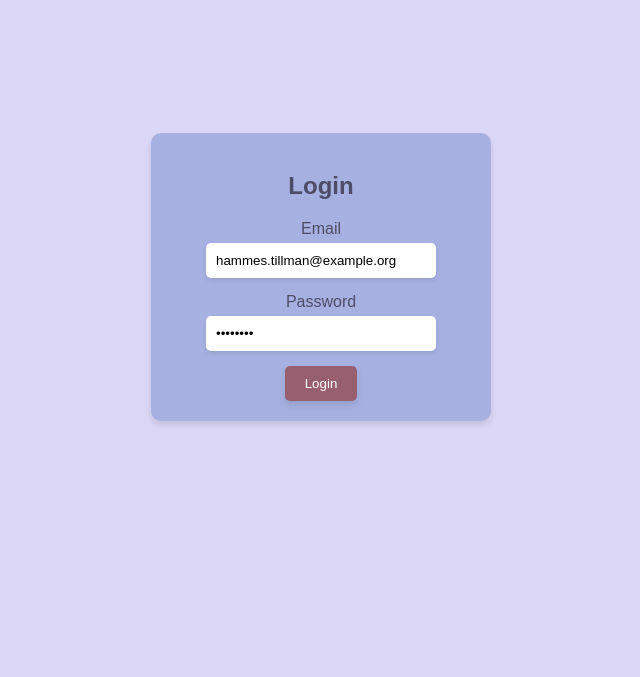
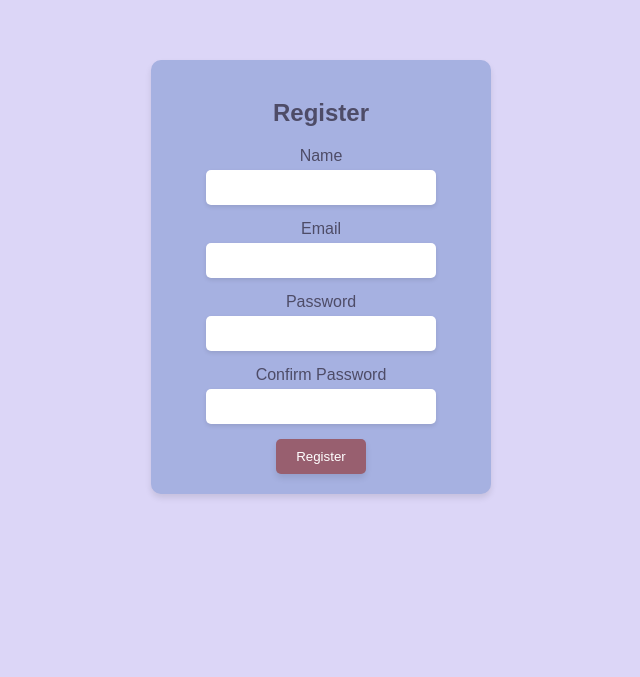
Before and after one commit to elab-development/internet-tehnologije-projekat-appzaprikazdogadjaja_2020_0315, a React (Create React App) app in the folder frontend/: page / in a window 1280 px wide. Shown: the part 123-800 px from the top of the page, without its empty margins (319-959 px from the left). Built offline with nearby package versions, Linux system fonts and the light colour scheme; no server answers.

Commit message:
kreirana komnponenta za registraciju

```diff
--- a/frontend/src/App.js
+++ b/frontend/src/App.js
@@ -2,10 +2,12 @@ import logo from './logo.svg';
 import './App.css';
 import HomePage from './Pocetna/HomePage';
 import Login from './Autorizacija/Login';
+import Register from './Autorizacija/Register';
 
 function App() {
   return (
     <div className="App">
+      <Register></Register>
         <Login />
       <HomePage></HomePage>
     </div>
--- /dev/null
+++ b/frontend/src/Autorizacija/Register.css
@@ -0,0 +1,60 @@
+
+.register-page {
+    display: flex;
+    justify-content: center;
+    align-items: center;
+    height: 100vh;
+    background-color: #dcd6f7;
+}
+
+.register-container {
+    background-color: #a6b1e1;
+    padding: 20px;
+    border-radius: 10px;
+    box-shadow: 0 4px 6px rgba(0, 0, 0, 0.1);
+    text-align: center;
+    width: 300px;
+    color: #4e4c67;
+}
+
+.register-container h2 {
+    margin-bottom: 20px;
+}
+
+.form-group {
+    margin-bottom: 15px;
+}
+
+.form-group label {
+    display: block;
+    margin-bottom: 5px;
+    color: #4e4c67;
+}
+
+.form-group input {
+    width: 70%;
+    padding: 10px;
+    border: none;
+    border-radius: 5px;
+    box-shadow: 0 2px 4px rgba(0, 0, 0, 0.1);
+}
+
+.error {
+    color: #985f6f;
+    margin-bottom: 10px;
+}
+
+button {
+    background-color: #985f6f;
+    color: #fff;
+    padding: 10px 20px;
+    border: none;
+    border-radius: 5px;
+    cursor: pointer;
+    box-shadow: 0 4px 6px rgba(0, 0, 0, 0.1);
+    transition: background-color 0.3s ease;
+}
+
+button:hover {
+    background-color: #b4869f;
+}
--- /dev/null
+++ b/frontend/src/Autorizacija/Register.jsx
@@ -0,0 +1,85 @@
+
+import React, { useState } from 'react';
+import axios from 'axios';
+import './Register.css';
+
+const Register = () => {
+    const [name, setName] = useState('');
+    const [email, setEmail] = useState('');
+    const [password, setPassword] = useState('');
+    const [passwordConfirmation, setPasswordConfirmation] = useState('');
+    const [error, setError] = useState('');
+
+    const handleRegister = async (e) => {
+        e.preventDefault();
+        setError('');
+
+        try {
+            const response = await axios.post('http://localhost:8000/api/register', {
+                name,
+                email,
+                password,
+                password_confirmation: passwordConfirmation,
+            });
+            console.log('Registration successful:', response.data);
+            // Handle successful registration (e.g., redirect, notify user, etc.)
+        } catch (err) {
+            console.error('Registration failed:', err.response.data);
+            setError('Registration failed. Please check your input and try again.');
+        }
+    };
+
+    return (
+        <div className="register-page">
+            <div className="register-container">
+                <h2>Register</h2>
+                <form onSubmit={handleRegister}>
+                    <div className="form-group">
+                        <label htmlFor="name">Name</label>
+                        <input
+                            type="text"
+                            id="name"
+                            value={name}
+                            onChange={(e) => setName(e.target.value)}
+                            required
+                        />
+                    </div>
+                    <div className="form-group">
+                        <label htmlFor="email">Email</label>
+                        <input
+                            type="email"
+                            id="email"
+                            value={email}
+                            onChange={(e) => setEmail(e.target.value)}
+                            required
+                        />
+                    </div>
+                    <div className="form-group">
+                        <label htmlFor="password">Password</label>
+                        <input
+                            type="password"
+                            id="password"
+                            value={password}
+                            onChange={(e) => setPassword(e.target.value)}
+                            required
+                        />
+                    </div>
+                    <div className="form-group">
+                        <label htmlFor="passwordConfirmation">Confirm Password</label>
+                        <input
+                            type="password"
+                            id="passwordConfirmation"
+                            value={passwordConfirmation}
+                            onChange={(e) => setPasswordConfirmation(e.target.value)}
+                            required
+                        />
+                    </div>
+                    {error && <p className="error">{error}</p>}
+                    <button type="submit">Register</button>
+                </form>
+            </div>
+        </div>
+    );
+};
+
+export default Register;
```
